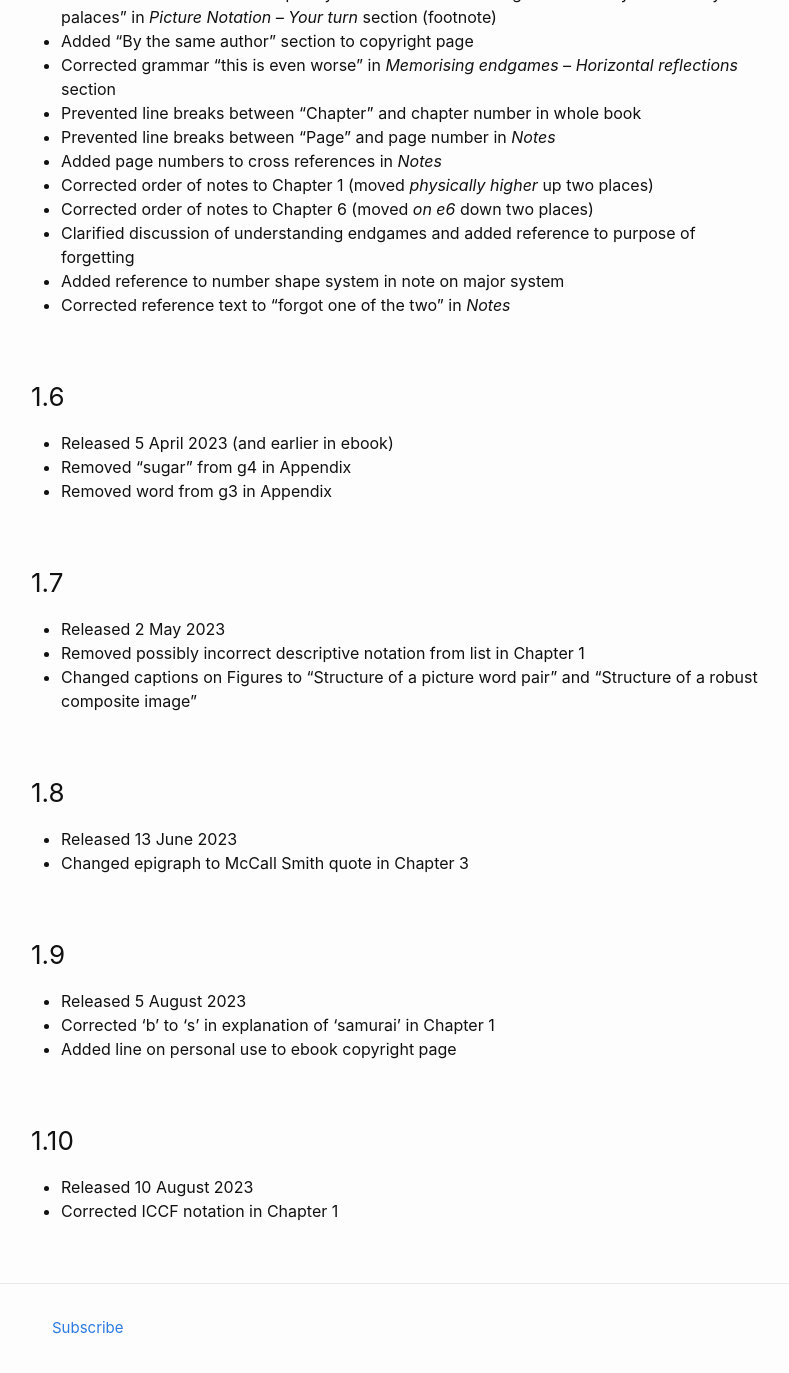
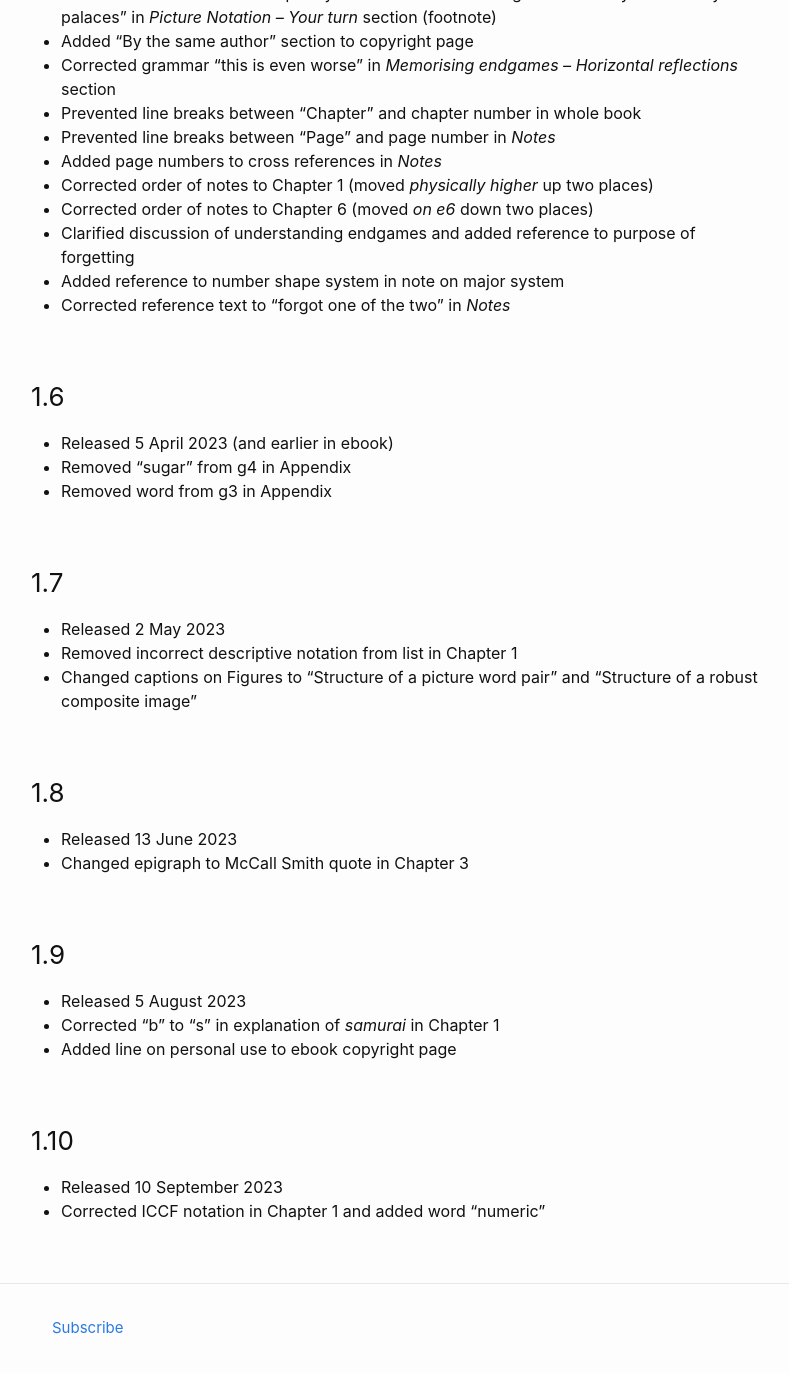
Before and after one commit to liontailedmacaque/liontailedmacaque.github.io, a Jekyll site: the page built from chessmemorypalace/versions.md, in a window 1280 px wide and 1400 px high, scrolled down 1656 px. Shown: the top 1373 px of the window, without its empty margins (239-1028 px from the left). Built offline with Jekyll 4.4.1, drawn with Linux system fonts in a browser that asks for light colours; some of the changed text lies outside the part shown.

Commit message:
Update versions.md

```diff
--- a/chessmemorypalace/versions.md
+++ b/chessmemorypalace/versions.md
@@ -59,7 +59,7 @@ This page lists the versions and the changes that have been made. All these chan
 
 ### 1.7
 - Released 2 May 2023
-- Removed possibly incorrect descriptive notation from list in Chapter 1
+- Removed incorrect descriptive notation from list in Chapter 1
 - Changed captions on Figures to "Structure of a picture word pair" and "Structure of a robust composite image"
 
 ### 1.8
@@ -68,9 +68,9 @@ This page lists the versions and the changes that have been made. All these chan
 
 ### 1.9
 - Released 5 August 2023
-- Corrected 'b' to 's' in explanation of 'samurai' in Chapter 1
+- Corrected "b" to "s" in explanation of *samurai* in Chapter 1
 - Added line on personal use to ebook copyright page
 
 ### 1.10
-- Released 10 August 2023
-- Corrected ICCF notation in Chapter 1
+- Released 10 September 2023
+- Corrected ICCF notation in Chapter 1 and added word "numeric"
```
Also changed, not shown: other parts of chessmemorypalace/versions.md (+1 -1 lines).
